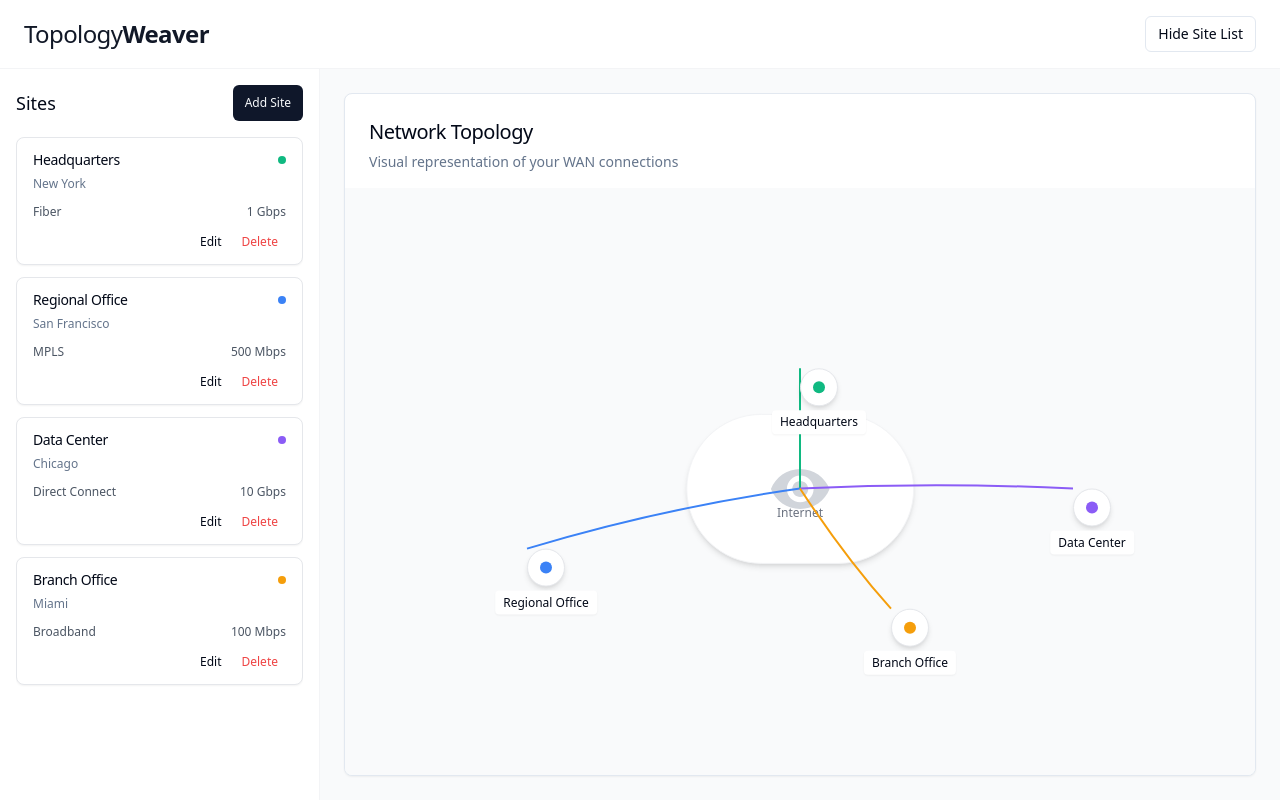
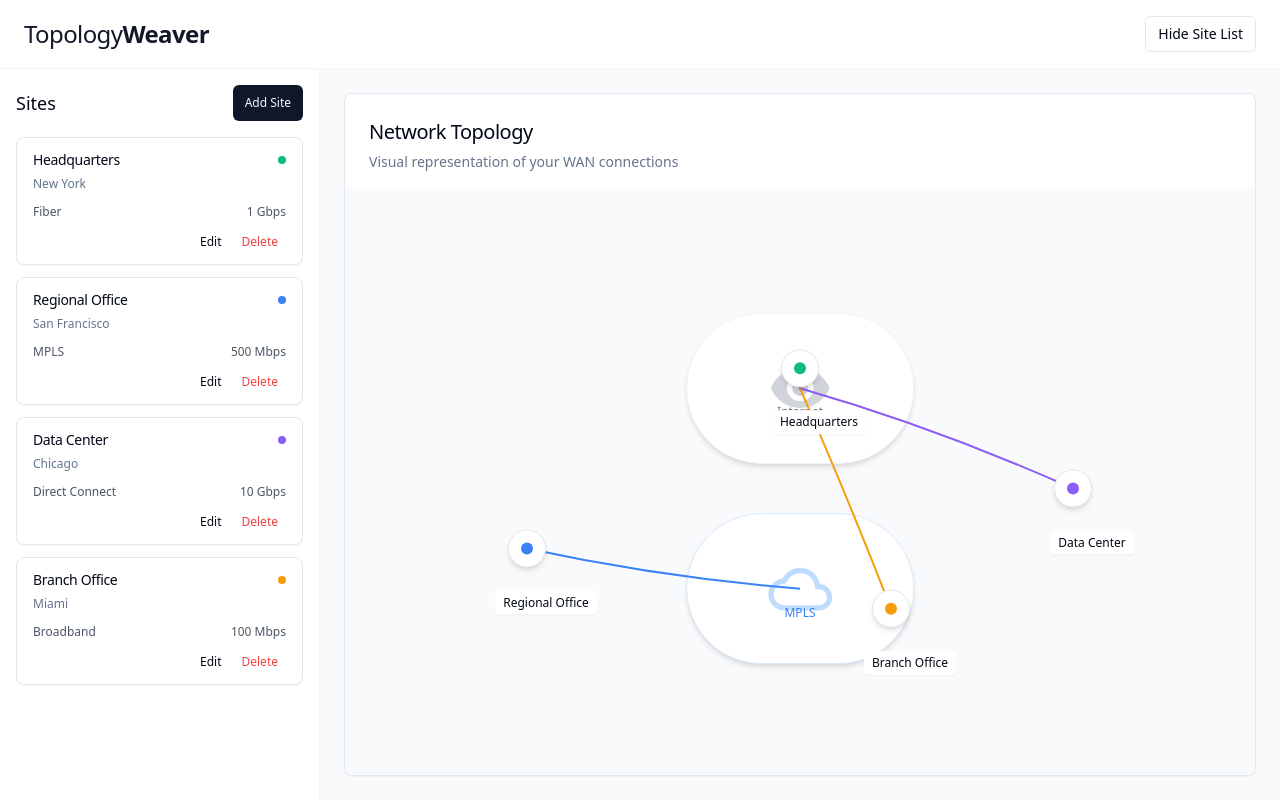
Before and after one commit to mcherring7/topology-weaver, a React (Vite) app: page / in a window 1280 px wide. Built offline with nearby package versions, Linux system fonts and the light colour scheme.

Commit message:
Implement draggable site locations
This commit introduces functionality to drag and reposition site locations on the network topology visualization.  MPLS circuits will now connect to a separate MPLS cloud.

```diff
--- a/src/components/NetworkTopology.tsx
+++ b/src/components/NetworkTopology.tsx
@@ -1,15 +1,21 @@
 
 import { useRef, useEffect, useState } from "react";
 import { Site } from "@/types/site";
-import { motion, AnimatePresence } from "framer-motion";
+import { motion, AnimatePresence, useDragControls } from "framer-motion";
 
 interface NetworkTopologyProps {
   sites: Site[];
   selectedSite: Site | null;
   onSelectSite: (site: Site | null) => void;
+  onUpdateSiteCoordinates: (siteId: string, coordinates: { x: number; y: number }) => void;
 }
 
-const NetworkTopology = ({ sites, selectedSite, onSelectSite }: NetworkTopologyProps) => {
+const NetworkTopology = ({
+  sites,
+  selectedSite,
+  onSelectSite,
+  onUpdateSiteCoordinates
+}: NetworkTopologyProps) => {
   const canvasRef = useRef<HTMLDivElement>(null);
   const [dimensions, setDimensions] = useState({ width: 0, height: 0 });
   const [hoveredSite, setHoveredSite] = useState<string | null>(null);
@@ -47,6 +53,23 @@ const NetworkTopology = ({ sites, selectedSite, onSelectSite }: NetworkTopologyP
     }
   };
 
+  const mpslSites = sites.filter(site => site.connectionType === "MPLS");
+  const nonMplsSites = sites.filter(site => site.connectionType !== "MPLS");
+
+  const handleDragEnd = (siteId: string, info: any) => {
+    if (canvasRef.current) {
+      const canvasRect = canvasRef.current.getBoundingClientRect();
+      const newX = info.point.x - canvasRect.left;
+      const newY = info.point.y - canvasRect.top;
+
+      // Convert to relative coordinates (0-1 range)
+      const relativeX = Math.max(0, Math.min(1, newX / dimensions.width));
+      const relativeY = Math.max(0, Math.min(1, newY / dimensions.height));
+
+      onUpdateSiteCoordinates(siteId, { x: relativeX, y: relativeY });
+    }
+  };
+
   return (
     <div
       ref={canvasRef}
@@ -54,7 +77,7 @@ const NetworkTopology = ({ sites, selectedSite, onSelectSite }: NetworkTopologyP
     >
       {/* Internet Cloud */}
       <div
-        className="absolute top-1/2 left-1/2 transform -translate-x-1/2 -translate-y-1/2"
+        className="absolute top-1/3 left-1/2 transform -translate-x-1/2 -translate-y-1/2"
         style={{
           width: dimensions.width * 0.25,
           height: dimensions.height * 0.25,
@@ -79,13 +102,42 @@ const NetworkTopology = ({ sites, selectedSite, onSelectSite }: NetworkTopologyP
         </motion.div>
       </div>
 
-      {/* Connections */}
+      {/* MPLS Cloud (only shown if there are MPLS sites) */}
+      {mpslSites.length > 0 && (
+        <div
+          className="absolute bottom-1/3 left-1/2 transform -translate-x-1/2 translate-y-1/2"
+          style={{
+            width: dimensions.width * 0.25,
+            height: dimensions.height * 0.25,
+            minWidth: 120,
+            minHeight: 80,
+          }}
+        >
+          <motion.div
+            initial={{ scale: 0.9, opacity: 0 }}
+            animate={{ scale: 1, opacity: 1 }}
+            transition={{ duration: 0.7, ease: "easeOut" }}
+            className="w-full h-full bg-white rounded-full shadow-md flex items-center justify-center border border-blue-100"
+          >
+            <svg
+              className="w-16 h-16 text-blue-200"
+              fill="currentColor"
+              viewBox="0 0 24 24"
+            >
+              <path d="M19.35 10.04C18.67 6.59 15.64 4 12 4 9.11 4 6.6 5.64 5.35 8.04 2.34 8.36 0 10.91 0 14c0 3.31 2.69 6 6 6h13c2.76 0 5-2.24 5-5 0-2.64-2.05-4.78-4.65-4.96zM19 18H6c-2.21 0-4-1.79-4-4 0-2.05 1.53-3.76 3.56-3.97l1.07-.11.5-.95C8.08 7.14 9.94 6 12 6c2.62 0 4.88 1.86 5.39 4.43l.3 1.5 1.53.11c1.56.1 2.78 1.41 2.78 2.96 0 1.65-1.35 3-3 3z" />
+            </svg>
+            <span className="absolute text-xs font-light text-blue-500 mt-12">MPLS</span>
+          </motion.div>
+        </div>
+      )}
+
+      {/* Connections to Internet Cloud */}
       <svg className="absolute inset-0 w-full h-full pointer-events-none">
-        {sites.map((site) => {
+        {nonMplsSites.map((site) => {
           const startX = site.coordinates.x * dimensions.width;
           const startY = site.coordinates.y * dimensions.height;
           const endX = dimensions.width / 2;
-          const endY = dimensions.height / 2;
+          const endY = dimensions.height / 3;
 
           return (
             <motion.g key={`connection-${site.id}`} initial={{ opacity: 0 }} animate={{ opacity: 1 }} transition={{ duration: 0.6 }}>
@@ -97,7 +149,33 @@ const NetworkTopology = ({ sites, selectedSite, onSelectSite }: NetworkTopologyP
                 fill="none"
                 stroke={getConnectionColor(site.connectionType)}
                 strokeWidth={selectedSite?.id === site.id || hoveredSite === site.id ? 3 : 2}
-                strokeDasharray={site.connectionType === "MPLS" ? "5,5" : undefined}
+                strokeDasharray={undefined}
+                strokeOpacity={selectedSite && selectedSite.id !== site.id ? 0.3 : 1}
+              />
+            </motion.g>
+          );
+        })}
+      </svg>
+
+      {/* Connections to MPLS Cloud */}
+      <svg className="absolute inset-0 w-full h-full pointer-events-none">
+        {mpslSites.map((site) => {
+          const startX = site.coordinates.x * dimensions.width;
+          const startY = site.coordinates.y * dimensions.height;
+          const endX = dimensions.width / 2;
+          const endY = dimensions.height * (2/3);
+
+          return (
+            <motion.g key={`connection-mpls-${site.id}`} initial={{ opacity: 0 }} animate={{ opacity: 1 }} transition={{ duration: 0.6 }}>
+              <motion.path
+                initial={{ pathLength: 0 }}
+                animate={{ pathLength: 1 }}
+                transition={{ duration: 1, delay: 0.2 }}
+                d={`M ${startX} ${startY} Q ${(startX + endX) / 2} ${(startY + endY) / 2 + (Math.random() * 30 - 15)}, ${endX} ${endY}`}
+                fill="none"
+                stroke={getConnectionColor("MPLS")}
+                strokeWidth={selectedSite?.id === site.id || hoveredSite === site.id ? 3 : 2}
+                strokeDasharray="5,5"
                 strokeOpacity={selectedSite && selectedSite.id !== site.id ? 0.3 : 1}
               />
             </motion.g>
@@ -119,17 +197,24 @@ const NetworkTopology = ({ sites, selectedSite, onSelectSite }: NetworkTopologyP
             animate={{
               scale: isSelected || isHovered ? 1.1 : 1,
               opacity: selectedSite && !isSelected ? 0.7 : 1,
+            }}
+            drag
+            dragMomentum={false}
+            onDragEnd={(_, info) => handleDragEnd(site.id, info)}
+            whileDrag={{ scale: 1.1 }}
+            transition={{ type: "spring", damping: 20 }}
+            className="absolute cursor-pointer"
+            style={{
               x: posX,
-              y: posY
+              y: posY,
+              touchAction: "none"
             }}
-            transition={{ type: "spring", damping: 20 }}
-            className="absolute transform -translate-x-1/2 -translate-y-1/2 cursor-pointer"
             onClick={() => onSelectSite(isSelected ? null : site)}
             onMouseEnter={() => setHoveredSite(site.id)}
             onMouseLeave={() => setHoveredSite(null)}
           >
             <div
-              className={`rounded-full p-3 shadow-md transition-colors border ${
+              className={`rounded-full p-3 shadow-md transition-colors border transform -translate-x-1/2 -translate-y-1/2 ${
                 isSelected ? "border-gray-400" : "border-gray-200"
               }`}
               style={{ backgroundColor: "white" }}
--- a/src/pages/Index.tsx
+++ b/src/pages/Index.tsx
@@ -24,6 +24,14 @@ const Index = () => {
 
   const updateSite = (updatedSite: Site) => {
     setSites(sites.map(site => site.id === updatedSite.id ? updatedSite : site));
+  };
+
+  const updateSiteCoordinates = (siteId: string, coordinates: { x: number; y: number }) => {
+    setSites(sites.map(site =>
+      site.id === siteId
+        ? { ...site, coordinates }
+        : site
+    ));
   };
 
   const removeSite = (id: string) => {
@@ -105,6 +113,7 @@ const Index = () => {
                 sites={sites}
                 selectedSite={selectedSite}
                 onSelectSite={setSelectedSite}
+                onUpdateSiteCoordinates={updateSiteCoordinates}
               />
             </CardContent>
           </Card>
```
